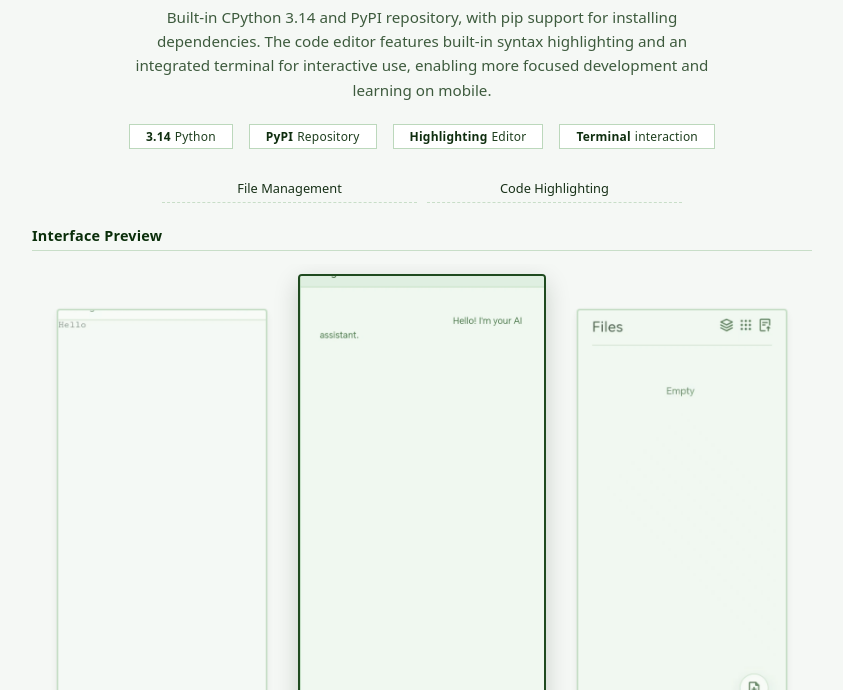
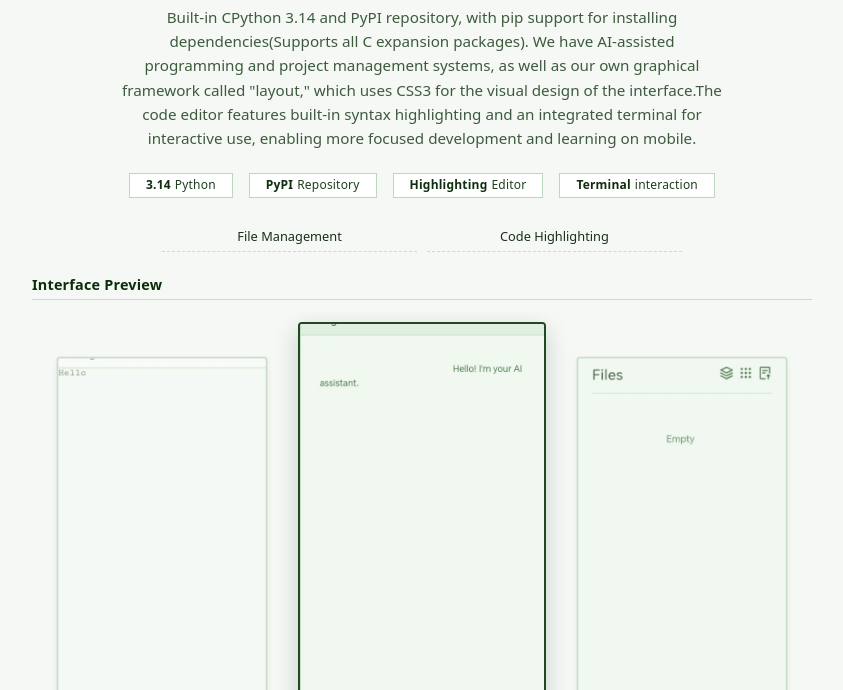
Before and after one commit to wxy6987363/pylind, a plain HTML site: page docs/index.html in a window 1280 px wide. Shown: the part 110-800 px from the top of the page, without its empty margins (218-1061 px from the left). Drawn offline with Linux system fonts and the light colour scheme.

Commit message:
Update index.html

```diff
--- a/docs/index.html
+++ b/docs/index.html
@@ -385,7 +385,7 @@
       <a href="res/pylind.apk" class="btn-download" download>Download APK</a>
     </div>
       <p>
-        Built-in CPython 3.14 and PyPI repository, with pip support for installing dependencies. The code editor features built-in syntax highlighting and an integrated terminal for interactive use, enabling more focused development and learning on mobile.
+        Built-in CPython 3.14 and PyPI repository, with pip support for installing dependencies(Supports all C expansion packages). We have AI-assisted programming and project management systems, as well as our own graphical framework called "layout," which uses CSS3 for the visual design of the interface.The code editor features built-in syntax highlighting and an integrated terminal for interactive use, enabling more focused development and learning on mobile.
       </p>
     </div>
 
```
